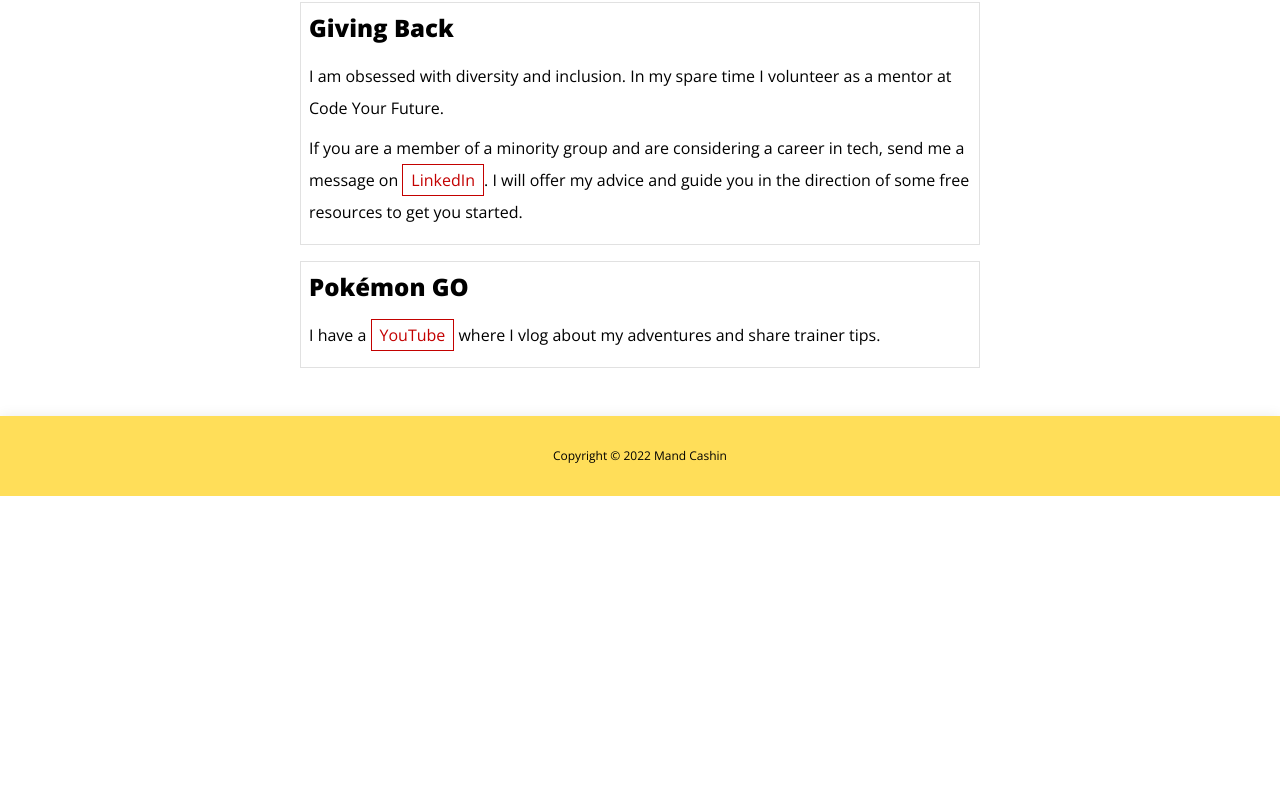
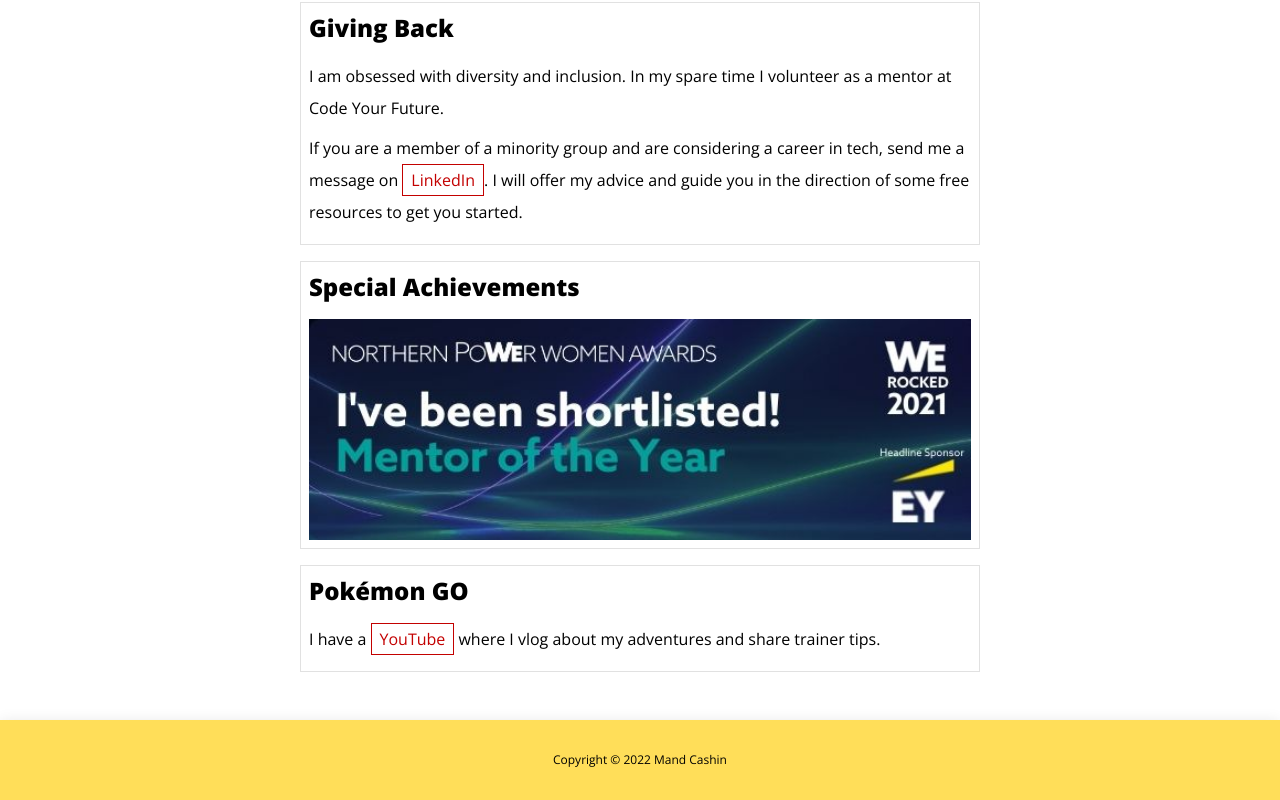
Before and after one commit to RazzBerryMand/mand-cashin-2022, a React (Create React App) app: page / in a window 1280 px wide. Shown: the part 797-1597 px from the top of the page. Before the commit the page ends 1293 px from the top, so only its background shows below. Built offline with nearby package versions, Linux system fonts and the light colour scheme.

Commit message:
feat: add special achievements

```diff
--- a/src/components/Main.css
+++ b/src/components/Main.css
@@ -22,3 +22,9 @@ main .content-box {
 main .content-box h2 {
   margin-bottom: calc(var(--spacing-base) * 2);
 }
+
+main .content-box img {
+  width: 100%;
+  display: block;
+  margin: 0 auto;
+}
--- a/src/components/Main.js
+++ b/src/components/Main.js
@@ -1,5 +1,6 @@
 import React from "react";
 import "./Main.css";
+import banner from "../assets/banner.jpg";
 
 export const Main = () => {
   return (
@@ -61,6 +62,10 @@ export const Main = () => {
         </p>
       </div>
       <div className="content-box">
+        <h2>Special Achievements</h2>
+        <img src={banner} alt="Banner" />
+      </div>
+      <div className="content-box">
         <h2>Pokémon GO</h2>
         <p>
           I have a{" "}
```
Also changed, not shown: src/assets/banner.jpg (added).
